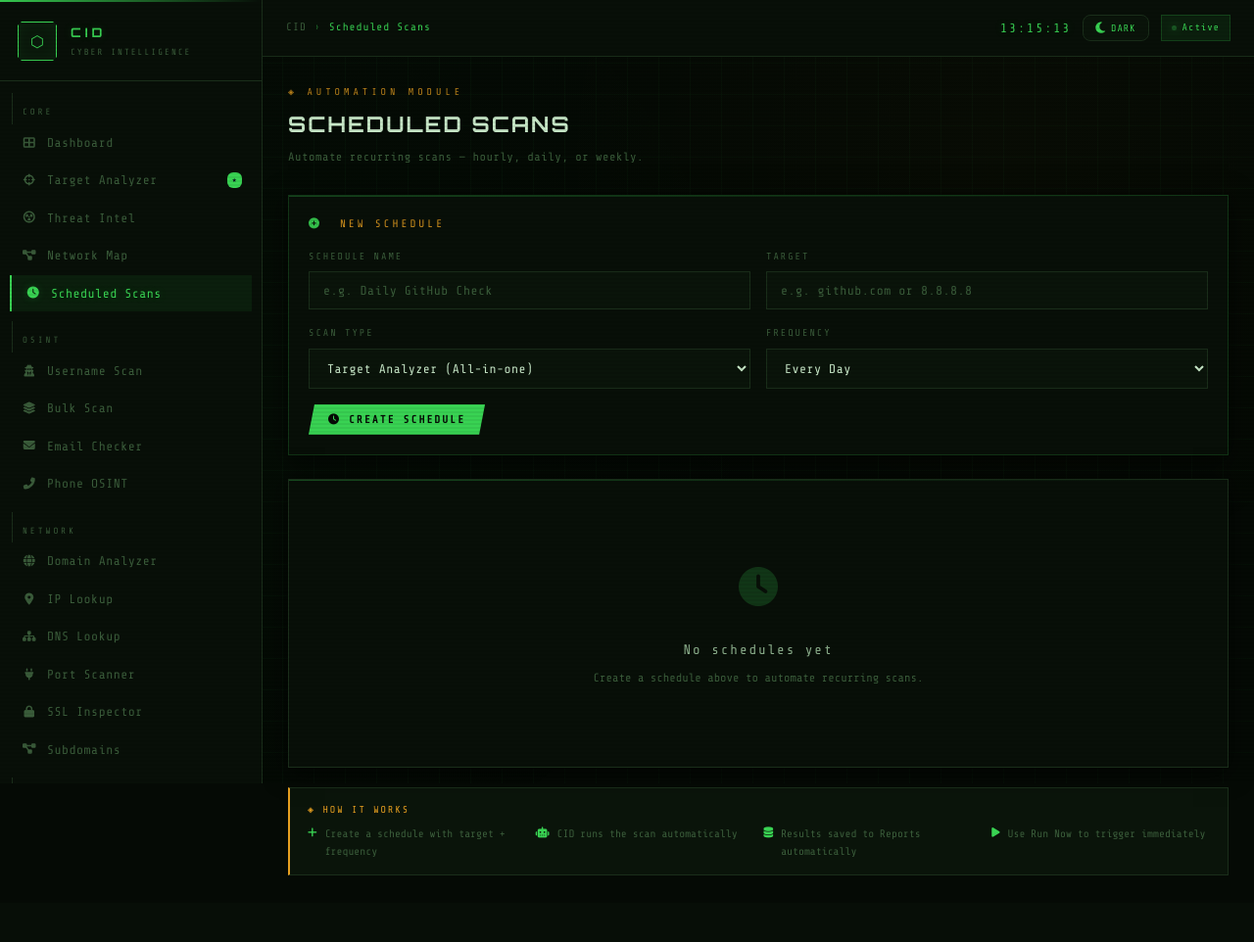
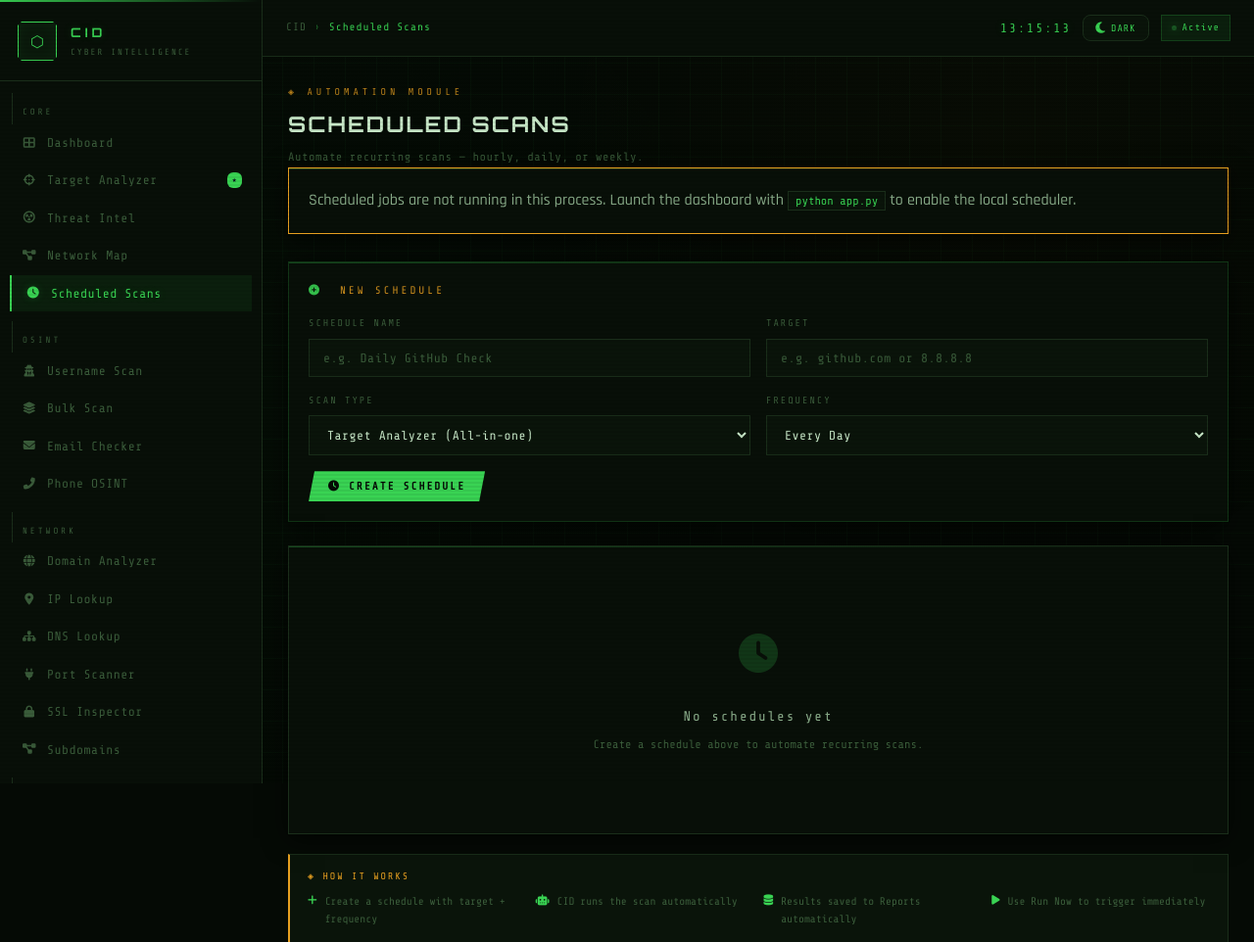
Before and after one commit to mdrhoobe/cyber-intelligence-dashboard, a Flask app: page /scheduler in a window 1280 px wide. Shown: the top 962 px of the page at 98% size. Before the commit the page ends 894 px from the top, so only its background shows below. Run offline with Flask 3, Linux system fonts and the light colour scheme; the visitor is signed in with stand-in values (Sample User, id 1); data that the repository does not hold is empty; parts of the project's set-up code (start-up, migrations or seed data) failed here and were passed over.

Commit message:
Limit repeated logins and isolate scheduler startup

```diff
--- a/app.py
+++ b/app.py
@@ -3,20 +3,24 @@ from functools import wraps
 import requests, socket, time, json, io, re, os, hmac, secrets
 from target_validation import validate_public_target, TargetValidationError
 from version import APP_VERSION
+from auth_controls import LoginThrottle
+from datetime import timedelta
 from db import (init_db, save_report, get_all_reports,
                 get_recent_reports, count_reports,
                 clear_reports, get_stats_data, search_reports)
 from threat import full_threat_report
 app = Flask(__name__)
 app.secret_key = os.environ.get('CID_SECRET_KEY') or secrets.token_hex(32)
-app.config.update(SESSION_COOKIE_HTTPONLY=True, SESSION_COOKIE_SAMESITE='Lax', MAX_CONTENT_LENGTH=32768)
+app.config.update(SESSION_COOKIE_HTTPONLY=True, SESSION_COOKIE_SAMESITE='Lax',
+                  PERMANENT_SESSION_LIFETIME=timedelta(hours=8),
+                  MAX_CONTENT_LENGTH=32768)
 init_db()
 from scheduler import (
     start_scheduler, get_all_schedules, get_schedule,
     create_schedule, add_job, remove_job,
     delete_schedule_db, toggle_schedule_db
 )
-start_scheduler()
+login_throttle = LoginThrottle(max_attempts=5, window_seconds=300)
 
 from phone_osint import phone_osint
 PASSWORD = os.environ.get('CID_PASSWORD')
@@ -28,6 +32,17 @@ def login_required(f):
             return redirect(url_for('login'))
         return f(*args, **kwargs)
     return decorated
+
+
+@app.after_request
+def set_security_headers(response):
+    response.headers.setdefault('X-Content-Type-Options', 'nosniff')
+    response.headers.setdefault('X-Frame-Options', 'DENY')
+    response.headers.setdefault('Referrer-Policy', 'no-referrer')
+    response.headers.setdefault('Permissions-Policy', 'camera=(), microphone=(), geolocation=()')
+    if request.endpoint != 'static':
+        response.headers['Cache-Control'] = 'no-store'
+    return response
 
 
 @app.context_processor
@@ -628,13 +643,21 @@ def calculate_threat_score(result):
 def login():
     error = None
     if request.method == 'POST':
+        peer = request.remote_addr or 'unknown'
+        if not login_throttle.allowed(peer):
+            return render_template('login.html', error='Too many attempts; try again later'), 429
         if PASSWORD and hmac.compare_digest(request.form.get('password', ''), PASSWORD):
+            login_throttle.reset(peer)
+            session.clear()
             session['logged_in'] = True
+            session.permanent = True
             return redirect(url_for('dashboard'))
+        login_throttle.register_failure(peer)
         error = 'Wrong password'
     return render_template('login.html', error=error)
 
-@app.route('/logout')
+@app.route('/logout', methods=['POST'])
+@login_required
 def logout():
     session.clear()
     return redirect(url_for('login'))
@@ -1221,8 +1244,10 @@ def api_docs():
 @login_required
 def scheduler_page():
     schedules = get_all_schedules()
+    from scheduler import scheduler
     return render_template('scheduler.html',
-                           schedules=schedules, active='scheduler')
+                           schedules=schedules, scheduler_running=scheduler.running,
+                           active='scheduler')
 
 @app.route('/scheduler/add', methods=['POST'])
 @login_required
@@ -1231,6 +1256,13 @@ def scheduler_add():
     target    = request.form.get('target','').strip()
     scan_type = request.form.get('scan_type','domain')
     frequency = request.form.get('frequency','daily')
+    from scheduler import scheduler
+    if not scheduler.running:
+        abort(503, 'Scheduled jobs are disabled in this process')
+    if scan_type not in ('username', 'domain', 'ip', 'dns', 'ports', 'headers', 'ssl', 'analyze'):
+        abort(400, 'Unsupported scan type')
+    if frequency not in ('every_5m', 'hourly', 'daily', 'weekly'):
+        abort(400, 'Unsupported schedule frequency')
     if name and target:
         sid = create_schedule(name, target, scan_type, frequency)
         add_job(sid, target, scan_type, frequency)
@@ -1247,6 +1279,11 @@ def scheduler_delete(sid):
 @login_required
 def scheduler_toggle(sid):
     s      = get_schedule(sid)
+    if not s:
+        abort(404)
+    from scheduler import scheduler
+    if not scheduler.running:
+        abort(503, 'Scheduler is disabled')
     active = not bool(s.get('active', 1))
     toggle_schedule_db(sid, active)
     if active:
@@ -1262,6 +1299,9 @@ def scheduler_run_now(sid):
     from scheduler import run_scheduled_scan
     s = get_schedule(sid)
     if s:
+        from scheduler import scheduler
+        if not scheduler.running:
+            abort(503, 'Scheduler is disabled')
         import threading
         t = threading.Thread(
             target=run_scheduled_scan,
@@ -1298,6 +1338,7 @@ def api_phone():
     return api_response(result)
 
 if __name__ == '__main__':
+    start_scheduler()
     print('\n\033[36m  ╔══════════════════════════════════╗')
     print('  ║  CYBER INTELLIGENCE DASHBOARD   ║')
     print(f'  ║  Mohammed Drhoobe  ·  v{APP_VERSION}       ║')
--- a/templates/base.html
+++ b/templates/base.html
@@ -171,14 +171,16 @@
         <i class="fas fa-code"></i><span>API Docs</span>
       </a>
 
-      <a href="{{ url_for('logout') }}"
-         style="display:flex;align-items:center;gap:8px;margin-top:12px;font-size:11px;
-                color:var(--text-dim);text-decoration:none;padding:7px 10px;
-                border-radius:6px;border:1px solid var(--border);transition:all .2s;"
-         onmouseover="this.style.color='var(--red)';this.style.borderColor='rgba(244,63,94,.4)'"
-         onmouseout="this.style.color='var(--text-dim)';this.style.borderColor='var(--border)'">
-        <i class="fas fa-sign-out-alt"></i> Logout
-      </a>
+      <form method="POST" action="{{ url_for('logout') }}">
+        <input type="hidden" name="csrf_token" value="{{ csrf_token() }}">
+        <button type="submit"
+           style="display:flex;align-items:center;gap:8px;margin-top:12px;font-size:11px;
+                  color:var(--text-dim);padding:7px 10px;width:100%;background:transparent;
+                  border-radius:6px;border:1px solid var(--border);cursor:pointer;"
+           aria-label="Sign out of dashboard">
+          <i class="fas fa-sign-out-alt"></i> Logout
+        </button>
+      </form>
 
     </div>
 
--- a/templates/scheduler.html
+++ b/templates/scheduler.html
@@ -6,6 +6,12 @@
   <div class="page-eye">◈ Automation Module</div>
   <h1 class="page-title">Scheduled Scans</h1>
   <p class="page-sub">Automate recurring scans — hourly, daily, or weekly.</p>
+{% if not scheduler_running %}
+<div class="card" role="status" style="margin-bottom:18px;border-color:var(--amber);">
+  Scheduled jobs are not running in this process. Launch the dashboard with
+  <code>python app.py</code> to enable the local scheduler.
+</div>
+{% endif %}
 </div>
 
 <!-- Add Schedule Form -->
```
Also changed, not shown: SECURITY.md (+4 -0 lines), auth_controls.py (added, +43 -0 lines), tests/test_auth_hardening.py (added, +62 -0 lines), README.md.
